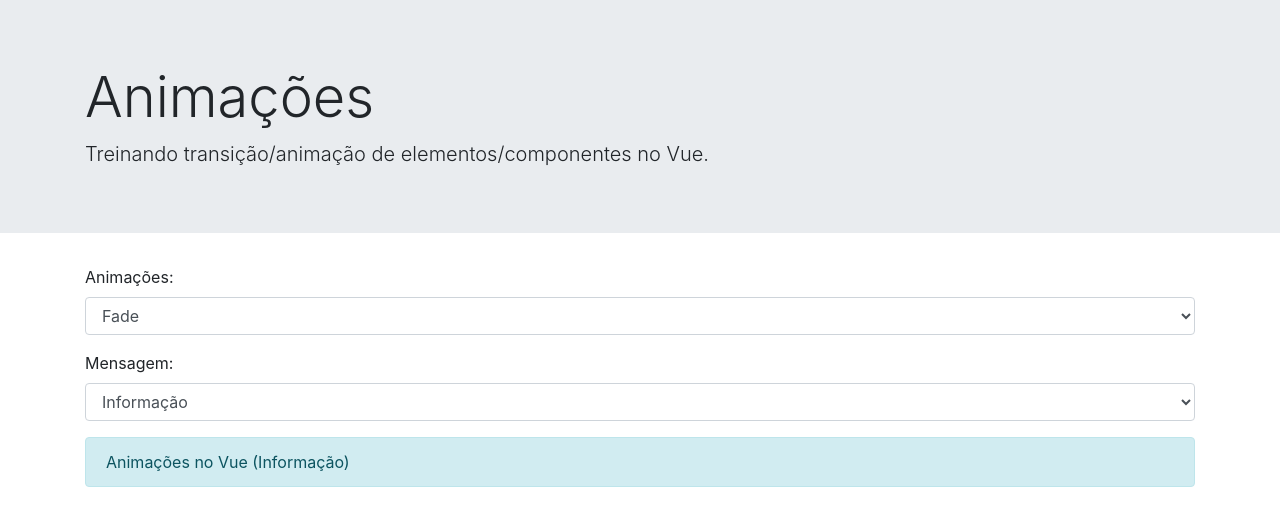
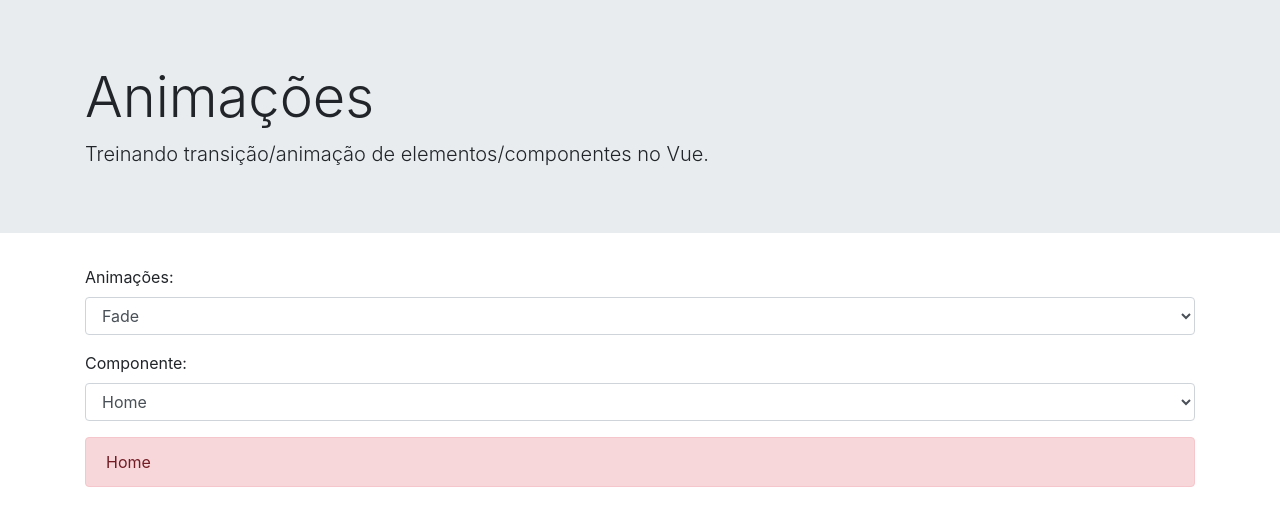
Before and after one commit to ponqueli/vue-animacoes, a Vue app: page / in a window 1280 px wide. Shown: the top 526 px of the page. Built offline with nearby package versions, Linux system fonts and the light colour scheme.

Commit message:
transitando components dinamicos

```diff
--- a/src/App.vue
+++ b/src/App.vue
@@ -17,19 +17,29 @@
             <option value="slide">Slide</option>
           </select>
        </div>
+      <div class="form-group">
+          <label>Componente:</label>
+            <select name="mensagem" id="selectMensagens" class="form-control" v-model="componentSelecionado">
+              <option value="AppHome">Home</option>
+              <option value="AppSobre">Sobre</option>
+            </select>
+        </div>
 
-        <div class="form-group">
+        <transition :name="animacaoSelecionada" mode="out-in">
+          <Component :is="componentSelecionado"></Component>
+        </transition>
+        <!-- <div class="form-group">
           <label>Mensagem:</label>
             <select name="mensagem" id="selectMensagens" class="form-control" v-model="alertaAtual">
               <option value="info">Informação</option>
               <option value="warning">Alerta</option>
               <option value="success">Sucesso</option>
             </select>
-        </div>
+        </div> -->
 
-      <transition :name="animacaoSelecionada" mode="out-in">
+      <!-- <transition :name="animacaoSelecionada" mode="out-in">
         <div :class="classeDeAlerta" :key="alertaAtual"> {{ mensagemDinamica }}</div>
-      </transition>
+      </transition> -->
 
       <!-- <button class="btn btn-primary mb-3" @click="mostrar = !mostrar">Alternar</button> -->
       <!-- 2 Elementos diferentes dentro do transition com if e else funcionam, mas com 2 divs ou seja 2 elementos iguais, o vue precisa de uma key pra saber q sao 2 elementos diferentes-->
@@ -88,18 +98,24 @@
         <div class="alert alert-primary" v-if="mostrar">Animações no Vue</div>
       </transition> -->
     </div>
-
   </div>
 </template>
 
 <script>
 
 export default {
+
+  components:{
+    AppHome: () => import('./components/Home.vue'),
+    AppSobre: () => import('./components/Sobre.vue')
+  },
+
   data(){
     return{
       mostrar: true,
       animacaoSelecionada: 'fade',
-       alertaAtual: 'info'
+      alertaAtual: 'info',
+      componentSelecionado: 'AppHome'
     }
   },
   computed:{
--- /dev/null
+++ b/src/components/Home.vue
@@ -0,0 +1,3 @@
+<template>
+    <div class="alert alert-danger"> Home </div>
+</template>
--- /dev/null
+++ b/src/components/Sobre.vue
@@ -0,0 +1,3 @@
+<template>
+    <div class="alert alert-success"> Sobre </div>
+</template>
```
Lines whose indentation alone changed are shown as unchanged.
